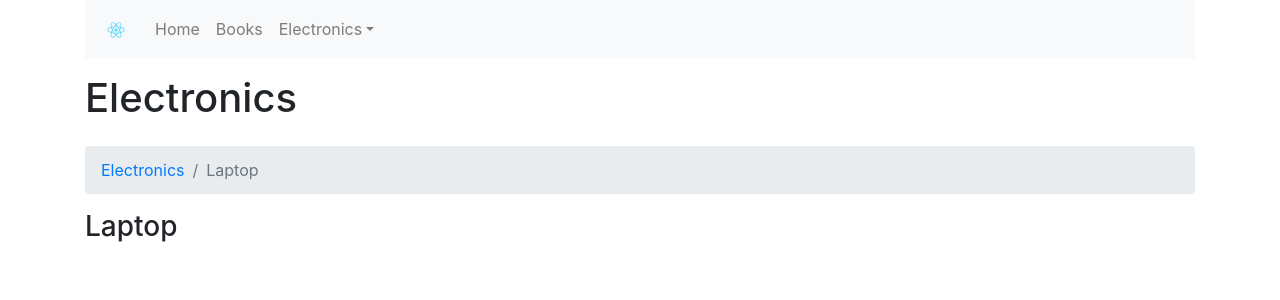
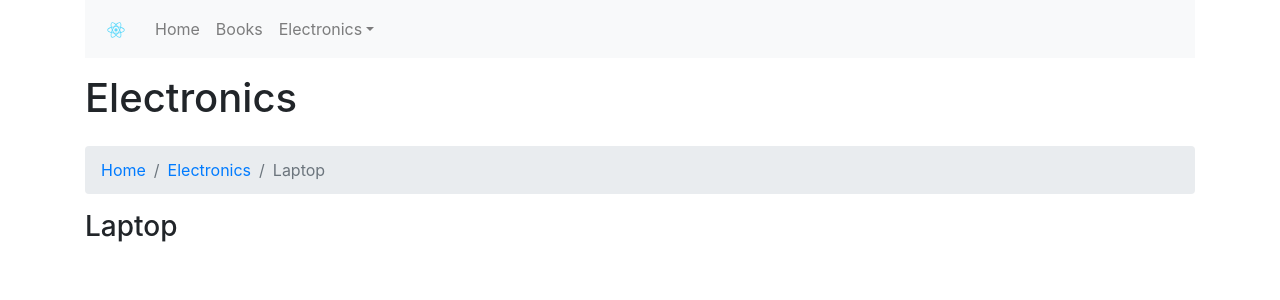
Before and after one commit to pjchender/react-router-breadcrumb, a React (Create React App) app: page /electronics/laptop in a window 1280 px wide. Shown: the top 300 px of the page. Built offline with nearby package versions, Linux system fonts and the light colour scheme.

Commit message:
Add an callback function for user to modify bredcrumb in each Page

```diff
--- a/src/components.js
+++ b/src/components.js
@@ -68,8 +68,12 @@ const Navbar = () => {
   );
 };
 
-const Breadcrumb = ({ locationPath }) => {
+const Breadcrumb = ({ locationPath, onMatchedRoutes }) => {
   let matchedRoutes = matchRoutes(routes, locationPath);
+
+  if (typeof onMatchedRoutes === 'function') {
+    matchedRoutes = onMatchedRoutes(matchedRoutes);
+  }
 
   return (
     <nav>
--- a/src/pages.js
+++ b/src/pages.js
@@ -15,22 +15,26 @@ const Books = () => {
 };
 
 const Electronics = ({ route, location }) => {
-
-  // matchedRoutes = [
-  //   {
-  //     route: {
-  //       path: '/',
-  //       breadcrumbName: 'Home'
-  //     }
-  //   },
-  //   ...matchedRoutes
-  // ];
+  const onMatchedRoutes = (matchedRoutes) => {
+    return [
+      {
+        route: {
+          path: '/',
+          breadcrumbName: 'Home'
+        }
+      },
+      ...matchedRoutes
+    ];
+  };
 
   return (
     <div>
       <h1 className="py-3">Electronics</h1>
 
-      <Breadcrumb locationPath={location.pathname} />
+      <Breadcrumb
+        locationPath={location.pathname}
+        onMatchedRoutes={onMatchedRoutes}
+      />
 
       {renderRoutes(route.routes)}
     </div>
```
